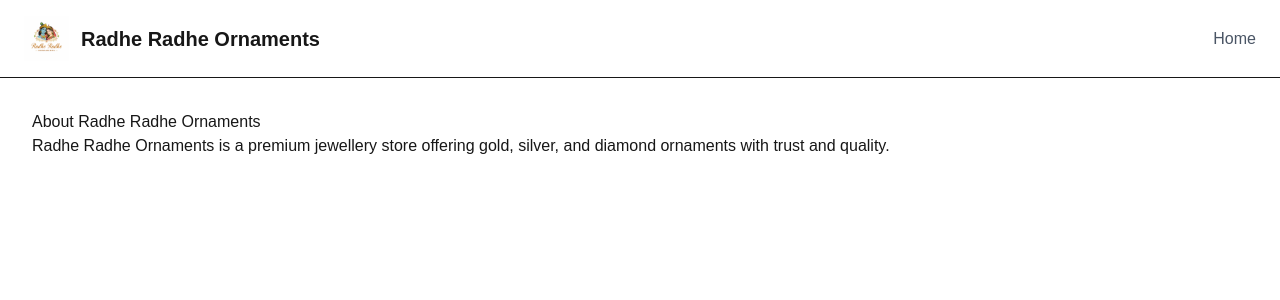
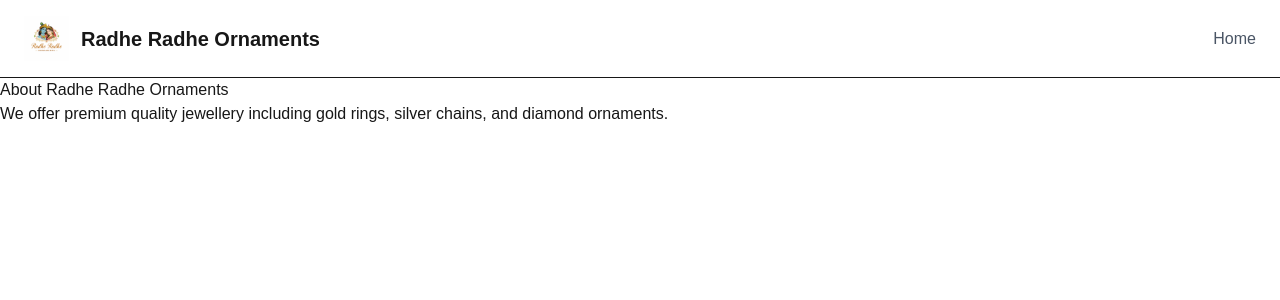
Before and after one commit to adarshnirwani62-cyber/radhe-radhe-ornaments, a Next.js app: page /about in a window 1280 px wide. Shown: the top 300 px of the page. Built offline with nearby package versions, Linux system fonts and the light colour scheme.

Commit message:
Fix invalid about page and remove illegal public routes

```diff
--- a/app/about/page.tsx
+++ b/app/about/page.tsx
@@ -1,11 +1,11 @@
 export default function AboutPage() {
   return (
-    <main style={{ padding: "32px" }}>
+    <div>
       <h1>About Radhe Radhe Ornaments</h1>
       <p>
-        Radhe Radhe Ornaments is a premium jewellery store offering
-        gold, silver, and diamond ornaments with trust and quality.
+        We offer premium quality jewellery including gold rings,
+        silver chains, and diamond ornaments.
       </p>
-    </main>
+    </div>
   );
 }
```
